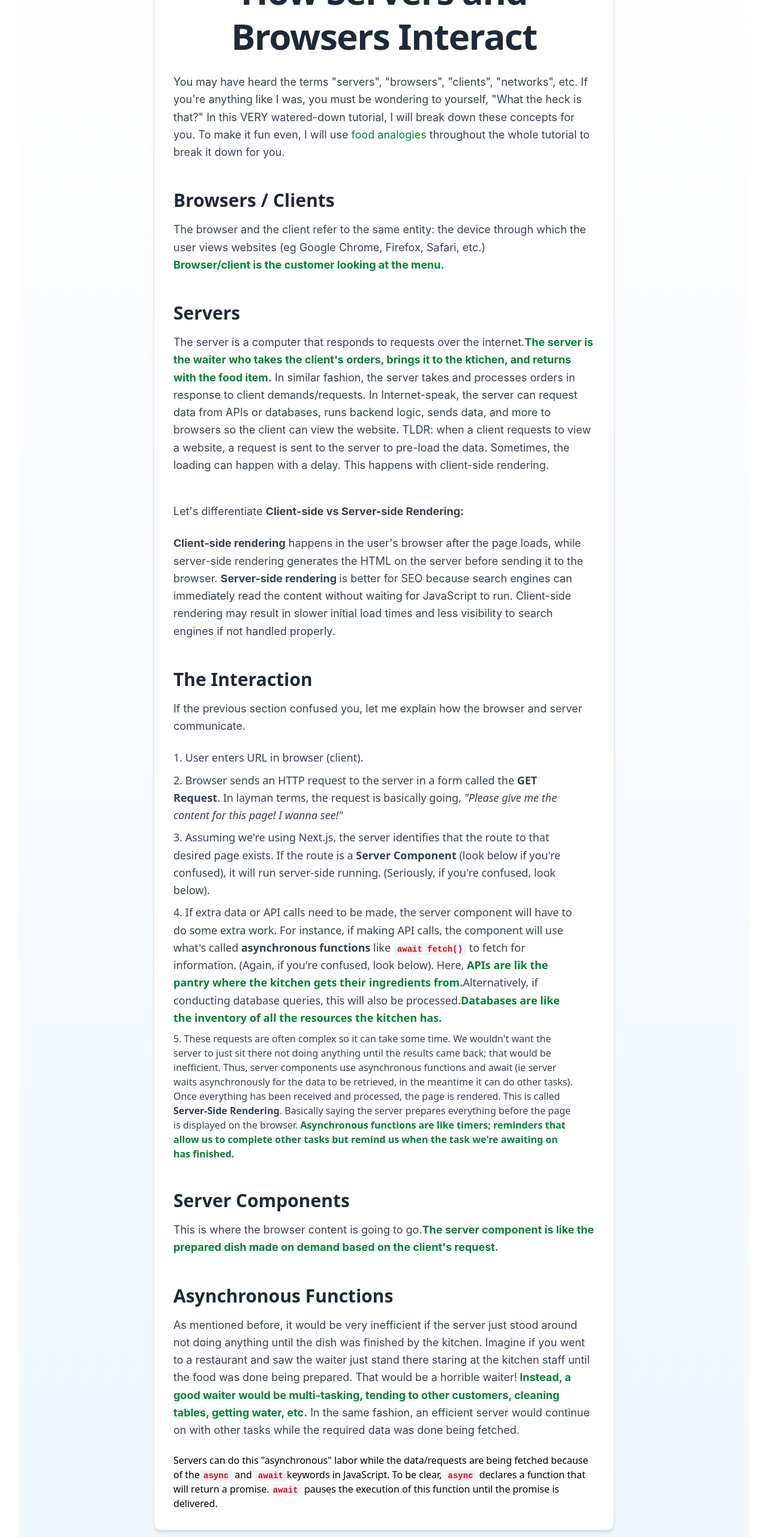
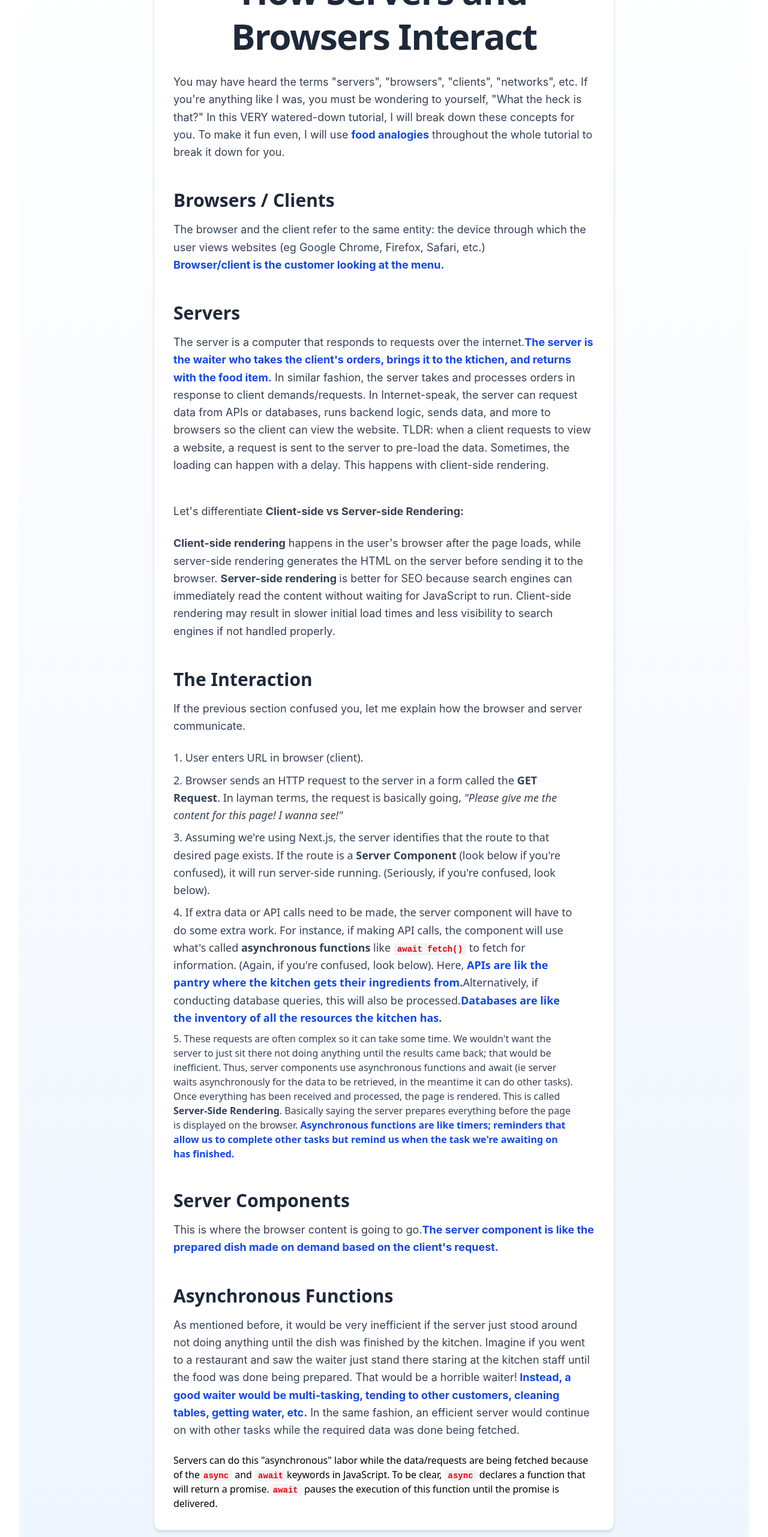
Before and after one commit to popobunns/full-stack-notes, a Next.js app: page /basics in a window 1280 px wide. Shown: the part 229-2792 px from the top of the page at 60% size. Built offline with nearby package versions, Linux system fonts and the light colour scheme.

Commit message:
Changed colour of food analogies on Servers vs Browsers Basics Page

```diff
--- a/src/app/basics/page.js
+++ b/src/app/basics/page.js
@@ -7,7 +7,7 @@ export default function Home() {
             <p className="body">You may have heard the terms "servers", "browsers", "clients", "networks", etc.
               If you're anything like I was, you must be wondering to yourself, "What the heck is that?"
               In this VERY watered-down tutorial, I will break down these concepts for you.
-              To make it fun even, I will use <span className="text-green-700">food analogies</span> throughout the whole tutorial to break it down for you.
+              To make it fun even, I will use <span className="font-bold text-blue-700">food analogies</span> throughout the whole tutorial to break it down for you.
             </p>
 
             {/* Browsers / Clients */}
@@ -17,7 +17,7 @@ export default function Home() {
                 The browser and the client refer to the same entity: the device through which the user
                 views websites (eg Google Chrome, Firefox, Safari, etc.)
                 <br/>
-                <span className="font-bold text-green-700">Browser/client is the customer looking at the menu.</span>
+                <span className="font-bold text-blue-700">Browser/client is the customer looking at the menu.</span>
               </p>
             </div>
 
@@ -26,7 +26,7 @@ export default function Home() {
               <h3 className="subheading">Servers</h3>
               <p className="body">
                 The server is a computer that responds to requests over the internet.
-                <span className="font-bold text-green-700">The server is the waiter who takes the client's orders,
+                <span className="font-bold text-blue-700">The server is the waiter who takes the client's orders,
                 brings it to the ktichen, and returns with the food item.</span> In similar fashion, the server
                 takes and processes orders in response to client demands/requests. In Internet-speak, the server
                 can request data from APIs or databases, runs backend logic, sends data, and more to browsers
@@ -70,11 +70,11 @@ export default function Home() {
                   For instance, if making API calls, the component will use what's called
                   <span className="font-bold"> asynchronous functions</span> like <code className="inline-code">
                     await fetch()</code> to fetch for information. (Again, if you're confused, look below).
-                    Here, <span className="font-bold text-green-700">APIs are lik the pantry where the kitchen
+                    Here, <span className="font-bold text-blue-700">APIs are lik the pantry where the kitchen
                       gets their ingredients from.</span>
 
                   Alternatively, if conducting database queries, this will also be processed.
-                  <span className="font-bold text-green-700">Databases are like the inventory of all the
+                  <span className="font-bold text-blue-700">Databases are like the inventory of all the
                     resources the kitchen has.</span>
                 </li>
                 <li className="ordered-iten">
@@ -84,7 +84,7 @@ export default function Home() {
                   in the meantime it can do other tasks). Once everything has been received and processed,
                   the page is rendered. This is called <span className="font-bold">Server-Side Rendering</span>.
                   Basically saying the server prepares everything before the page is displayed on the browser.
-                  <span className="font-bold text-green-700"> Asynchronous functions are like timers; reminders that
+                  <span className="font-bold text-blue-700"> Asynchronous functions are like timers; reminders that
                     allow us to complete other tasks but remind us when the task we're awaiting on has finished.</span>
                 </li>
               </ol>
@@ -94,7 +94,7 @@ export default function Home() {
             <div>
               <h3 className="subheading">Server Components</h3>
               <p className="body">This is where the browser content is going to go.
-                <span className="font-bold text-green-700">The server component is like the prepared dish
+                <span className="font-bold text-blue-700">The server component is like the prepared dish
                   made on demand based on the client's request.
                 </span>
               </p>
@@ -107,7 +107,7 @@ export default function Home() {
                 stood around not doing anything until the dish was finished by the kitchen. Imagine if you
                 went to a restaurant and saw the waiter just stand there staring at the kitchen staff until
                 the food was done being prepared. That would be a horrible waiter!
-                <span className="font-bold text-green-700"> Instead, a good waiter would be multi-tasking, tending to other customers, cleaning tables,
+                <span className="font-bold text-blue-700"> Instead, a good waiter would be multi-tasking, tending to other customers, cleaning tables,
                 getting water, etc.</span> In the same fashion, an efficient server would continue on with other tasks
                 while the required data was done being fetched.</p>
                 Servers can do this "asynchronous" labor while the data/requests are being fetched because of the
```
